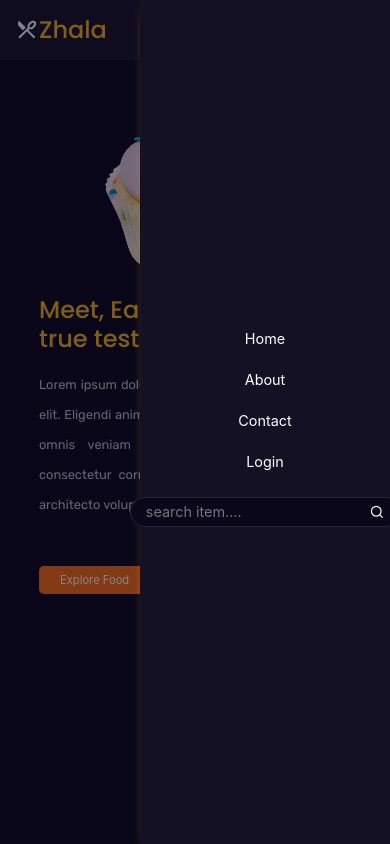
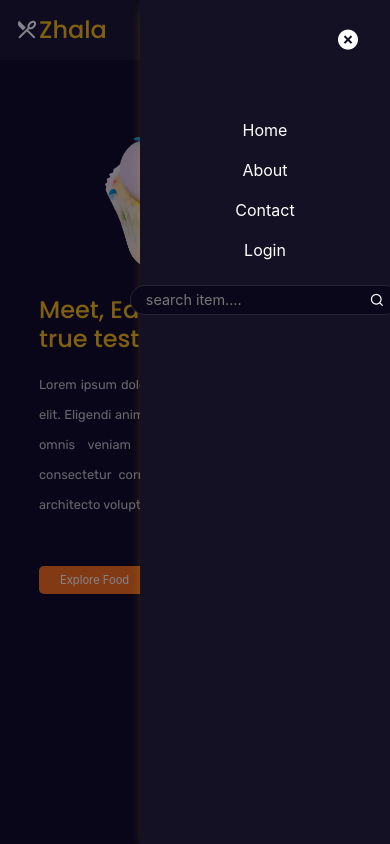
Before and after one commit to ZuhRa-HashiMi/Zhala_Milk_Shake, a React (Create React App) app: page / in a window 390 px wide. Both pictures are taken after a click on the icon 364 px from the left and 29 px from the top of the page. Built offline with nearby package versions, Linux system fonts and the light colour scheme.

Commit message:
Reformat the navbar

```diff
--- a/src/components/header/Header.css
+++ b/src/components/header/Header.css
@@ -88,6 +88,10 @@
   font-weight: 700;
 }
 
+.close-icon {
+  display: none;
+}
+
 /* ==========  make it responsive ========= */
 
 @media only screen and (max-width: 992px) {
@@ -112,8 +116,7 @@
     background: #141124;
     flex-direction: column;
     box-shadow: 5px 5px 15px -5px #f5b70a;
-      justify-content: center !important;
-      padding: 0px 20px;
+    padding: 110px 30px;
   }
 
   .nav__list {
@@ -122,7 +125,7 @@
   }
 
   .nav__item a {
-      font-size: 0.9rem;
+    font-size: 1rem;
   }
 
   .header {
@@ -150,4 +153,14 @@
   .active__menu {
     display: block;
   }
+
+  .close-icon {
+    position: absolute;
+    top: 20px;
+    right: 30px;
+    font-size: 1.5rem;
+    cursor: pointer;
+    display: block;
+    font-size: 1.5rem;
   }
+}
--- a/src/components/header/Header.jsx
+++ b/src/components/header/Header.jsx
@@ -1,4 +1,4 @@
-import {React, useRef} from "react";
+import { React, useRef, useState } from "react";
 import "./Header.css";
 
 import { Container } from "reactstrap";
@@ -25,10 +25,9 @@ const navLinks = [
 ];
 
 const Header = () => {
-  const menuRef = useRef()
+  const menuRef = useRef();
 
-  const menuToggle = () => menuRef.current.classList.toggle('active__menu')
-
+  const menuToggle = () => menuRef.current.classList.toggle("active__menu");
   return (
     <header className="header">
       <Container>
@@ -44,10 +43,14 @@ const Header = () => {
 
           <div className="nav__menu" ref={menuRef}>
             <div className="nav__list__wrapper d-flex align-items-center gap-5">
+              <i
+                className="ri-close-circle-fill close-icon"
+                onClick={menuToggle}
+              ></i>
               <ul className="nav__list">
                 {navLinks.map((item, index) => (
                   <li className="nav__item" key={index}>
-                    <a href={item.url}  onClick={menuToggle} >
+                    <a href={item.url} onClick={menuToggle}>
                       {item.display}
                     </a>
                   </li>
```
Lines whose indentation alone changed are shown as unchanged.
